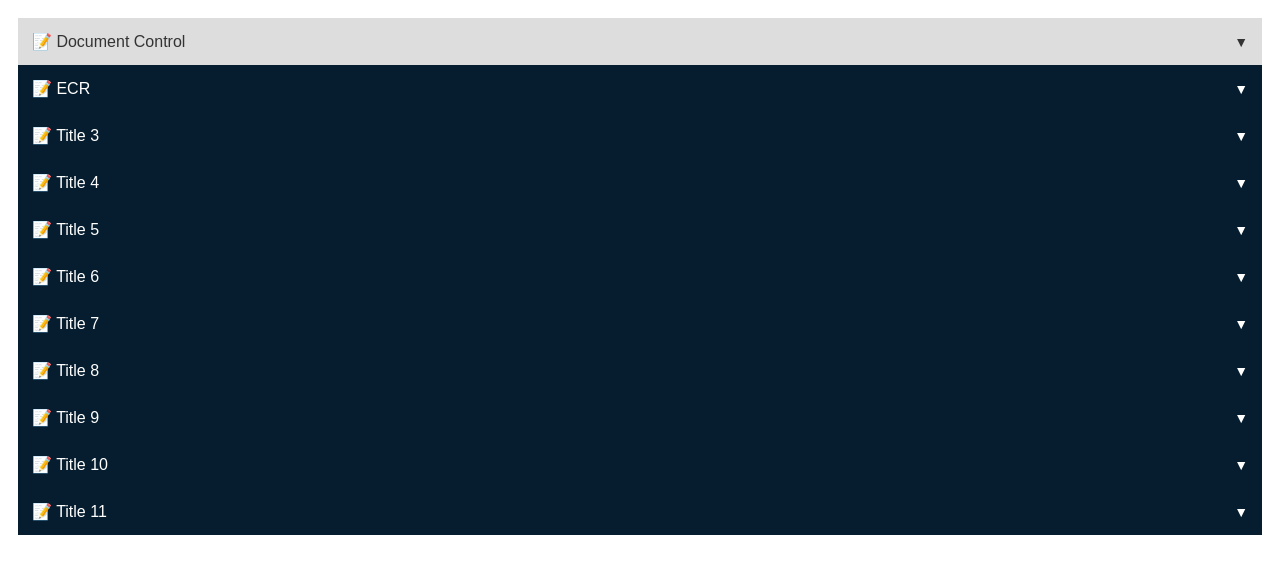
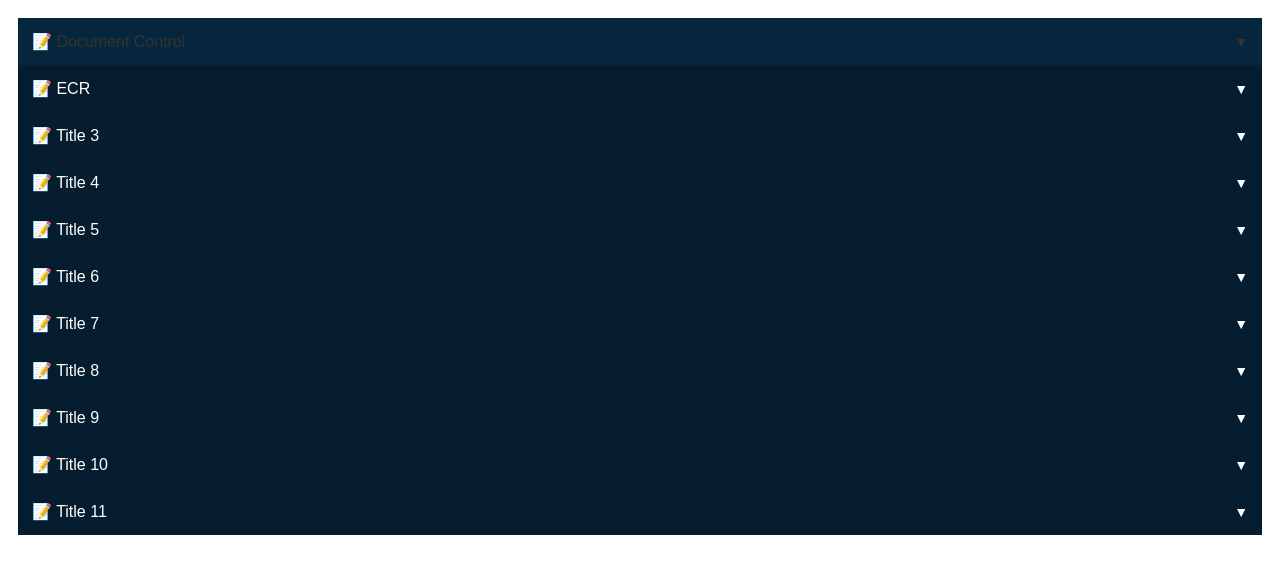
Before and after one commit to casipublic/wr, a plain HTML site: page index.html in a window 1280 px wide. In both pictures the pointer is over the button "📝 Document Control". Drawn offline with Linux system fonts and the light colour scheme.

Commit message:
Update index.html

```diff
--- a/index.html
+++ b/index.html
@@ -24,7 +24,7 @@
         align-items: center;
     }
     .accordion:hover {
-        background-color: #ddd;
+        background-color: #06263d;
 		color: #333;
     }
     .accordion:after {
```
